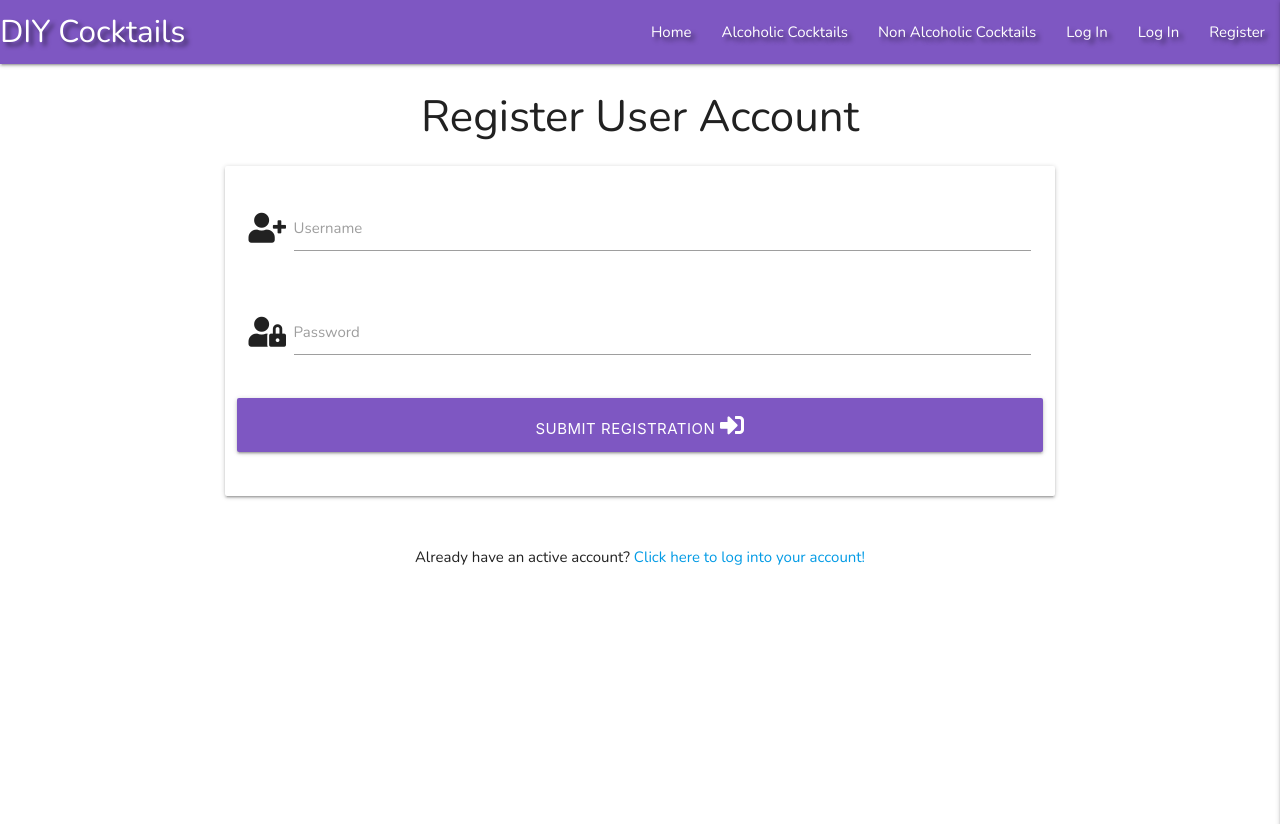
After one commit to davidhuk/david-harris-mp3, a Flask app: page /register_user in a window 1280 px wide. The commit adds this page. Shown: the top 824 px of the page. Run offline with Flask 2, Linux system fonts and the light colour scheme; some libraries are stand-ins or nearby versions.

Commit message:
Created additional HTML pages and updated navbar with links. Created GET, POST method for register user python logic. Updated HTML for register_user HTML page using Google Materialize template.

```diff
--- a/app.py
+++ b/app.py
@@ -4,6 +4,7 @@ from flask import (
     redirect, request, session, url_for)
 from flask_pymongo import PyMongo
 from bson.objectid import ObjectId
+from werkzeug.security import generate_password_hash, check_password_hash
 if os.path.exists("env.py"):
     import env
 
@@ -13,7 +14,7 @@ app = Flask(__name__)
 
 app.config["MONGO_DBNAME"] = os.environ.get("MONGO_DBNAME")
 app.config["MONGO_URI"] = os.environ.get("MONGO_URI")
-app.secret_key = os.environ.get("SECRECT_KEY")
+app.secret_key = os.environ.get("SECRET_KEY")
 
 
 mongo = PyMongo(app)
@@ -21,22 +22,53 @@ mongo = PyMongo(app)
 
 @app.route("/")
 @app.route("/home_page")
-def get_home_page():
+def home_page():
     return render_template("home_page.html")
 
 
 @app.route("/alcoholic_cocktails")
-def get_alcoholic_cocktails():
+def alcoholic_cocktails():
     alcoholic_cocktails = list(mongo.db.alcoholic_cocktails.find())
     return render_template("alcoholic_cocktails.html",
                            alcoholic_cocktails=alcoholic_cocktails)
 
 
 @app.route("/non_alcoholic_cocktails")
-def get_non_alcoholic_cocktails():
+def non_alcoholic_cocktails():
     non_alcoholic_cocktails = list(mongo.db.non_alcoholic_cocktails.find())
     return render_template("non_alcoholic_cocktails.html",
                            non_alcoholic_cocktails=non_alcoholic_cocktails)
+
+
+@app.route("/login")
+def login():
+    return render_template("login.html")
+
+
+@app.route("/logout")
+def logout():
+    return render_template("logout.html")
+
+
+@app.route("/register_user", methods=["GET", "POST"])
+def register_user():
+    if request.method == "POST":
+        # checks database to see if user exists
+        existing_user = mongo.db.users.find_one(
+            {"username": request.form.get("username").lower()})
+
+        # creates flash error for user notification
+        if existing_user:
+            flash("ERROR - Username already registered in system.")
+            return redirect(url_for("register_user"))
+
+        # posts user data to the database
+        register = {
+            "username": request.form.get("username").lower(),
+            "password": generate_password_hash(request.form.get("password"))
+        }
+        mongo.db.users.insert_one(register)
+    return render_template("register_user.html")
 
 
 if __name__ == "__main__":
--- a/templates/base.html
+++ b/templates/base.html
@@ -25,27 +25,27 @@
         <!-- full screen navbar -->
         <nav class="nav-extended text-shadow deep-purple lighten-1">
             <div class="nav-wrapper">
-                <a href="{{ url_for('get_home_page') }}" class="brand-logo">DIY Cocktails</a>
+                <a href="{{ url_for('home_page') }}" class="brand-logo">DIY Cocktails</a>
                 <a href="#" data-target="mobile-demo" class="sidenav-trigger right"><i class="fas fa-bars"></i></a>
                 <ul class="right hide-on-med-and-down">
-                    <li><a href="{{ url_for('get_home_page') }}">Home</a></li>
-                    <li><a href="{{ url_for('get_alcoholic_cocktails') }}">Alcoholic Cocktails</a></li>
-                    <li><a href="{{ url_for('get_non_alcoholic_cocktails') }}">Non Alcoholic Cocktails</a></li>
-                    <li><a href="#">Log In</a></li>
-                    <li><a href="#">Log Out</a></li>
-                    <li><a href="#">Register</a></li>
+                    <li><a href="{{ url_for('home_page') }}">Home</a></li>
+                    <li><a href="{{ url_for('alcoholic_cocktails') }}">Alcoholic Cocktails</a></li>
+                    <li><a href="{{ url_for('non_alcoholic_cocktails') }}">Non Alcoholic Cocktails</a></li>
+                    <li><a href="{{ url_for('login') }}">Log In</a></li>
+                    <li><a href="{{ url_for('logout') }}">Log In</a></li>
+                    <li><a href="{{ url_for('register_user') }}">Register</a></li>
                 </ul>
             </div>
         </nav>
 
         <!-- mobile screen navbar -->
         <ul class="sidenav" id="mobile-demo">
-            <li><a href="{{ url_for('get_home_page') }}">Home</a></li>
-            <li><a href="{{ url_for('get_alcoholic_cocktails') }}">Alcoholic Cocktails</a></li>
-            <li><a href="{{ url_for('get_non_alcoholic_cocktails') }}">Non Alcoholic Cocktails</a></li>
-            <li><a href="#">Log In</a></li>
-            <li><a href="#">Log Out</a></li>
-            <li><a href="#">Register</a></li>
+            <li><a href="{{ url_for('home_page') }}">Home</a></li>
+            <li><a href="{{ url_for('alcoholic_cocktails') }}">Alcoholic Cocktails</a></li>
+            <li><a href="{{ url_for('non_alcoholic_cocktails') }}">Non Alcoholic Cocktails</a></li>
+            <li><a href="{{ url_for('login') }}">Log In</a></li>
+            <li><a href="{{ url_for('logout') }}">Log In</a></li>
+            <li><a href="{{ url_for('register_user') }}">Register</a></li>
         </ul>
     </header>
 
--- /dev/null
+++ b/templates/login.html
@@ -0,0 +1,4 @@
+{% extends "base.html" %}
+{% block content %}
+
+{% endblock %}
--- /dev/null
+++ b/templates/logout.html
@@ -0,0 +1,4 @@
+{% extends "base.html" %}
+{% block content %}
+
+{% endblock %}
--- /dev/null
+++ b/templates/register_user.html
@@ -0,0 +1,46 @@
+{% extends "base.html" %}
+{% block content %}
+
+<h3 class="center-align">Register User Account</h3>
+
+<div class="row">
+    <form class="col s12 m8 offset-m2" method="POST" action="{{ url_for('register_user') }}">
+        <div class="card-panel">
+            <!-- username input field -->
+            <div class="row">
+                <div class="input-field col s12">
+                    <i class="fas fa-user-plus prefix"></i>
+                    <input id="username" name="username" type="text" minlength="5" maxlength="15"
+                        pattern="^[a-zA-Z0-9]{5,15}$" class="validate" required>
+                    <label for="username">Username</label>
+                </div>
+            </div>
+            <!-- password input field -->
+            <div class="row">
+                <div class="input-field col s12">
+                    <i class="fas fa-user-lock prefix"></i>
+                    <input id="password" name="password" type="password" minlength="5" maxlength="15"
+                        pattern="^[a-zA-Z0-9]{5,15}$" class="validate" required>
+                    <label for="password">Password</label>
+                </div>
+            </div>
+            <!-- register submit button -->
+            <div class="row">
+                <button type="submit" class="col s12 btn-large deep-purple lighten-1">
+                    Submit Registration <i class="fas fa-sign-in-alt"></i>
+                </button>
+            </div>
+        </div>
+    </form>
+</div>
+
+<div class="row">
+    <div class="col s12">
+        <p class="center-align">
+            Already have an active account?
+            <a href="{{ url_for('login') }}">Click here to log into your account!</a>
+        </p>
+    </div>
+</div>
+
+{% endblock %}
```
